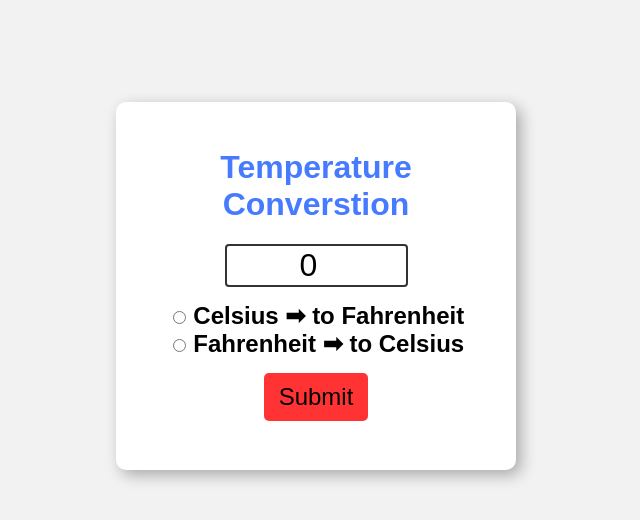
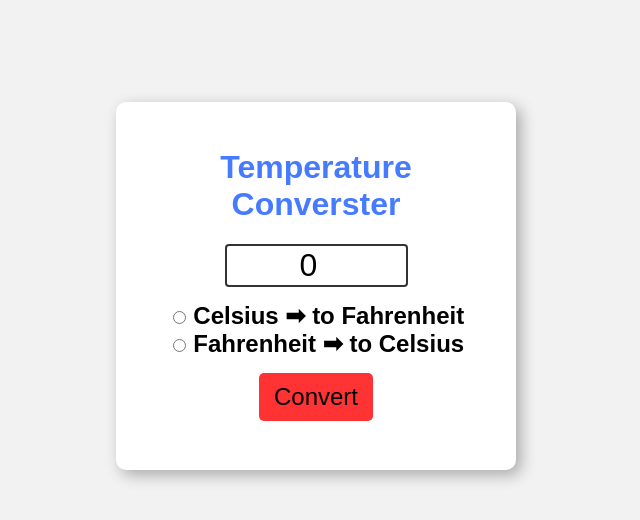
Before and after one commit to Ohiomatabn/Temperature_Converter, a plain HTML site: page index.html in a window 1280 px wide. Shown: the whole page, without its empty margins (324-964 px from the left). Drawn offline with Linux system fonts and the light colour scheme.

Commit message:
change the submit text inside the button to convert

```diff
--- a/index.html
+++ b/index.html
@@ -8,7 +8,7 @@
   </head>
   <body>
     <form action="">
-      <h1>Temperature Converstion</h1>
+      <h1>Temperature Converster</h1>
       <input type="number" name="" id="textBox" value="0" /> <br />
 
       <input type="radio" name="unit" id="toFahrenheit" />
@@ -17,7 +17,7 @@
       <input type="radio" name="unit" id="toCelsius" />
       <label for="toCelsius">Fahrenheit ➡ to Celsius</label> <br />
 
-      <button type="button" onclick="convert()">Submit</button>
+      <button type="button" onclick="convert()">Convert</button>
       <p id="result"></p>
     </form>
     <script src="script.js"></script>
```
